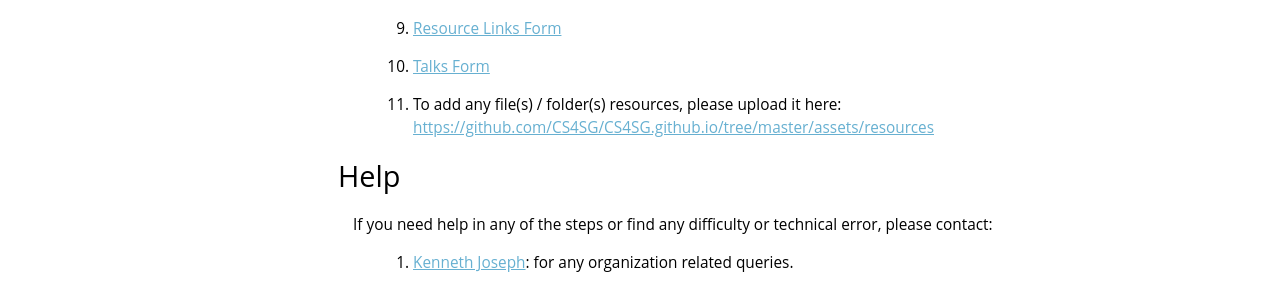
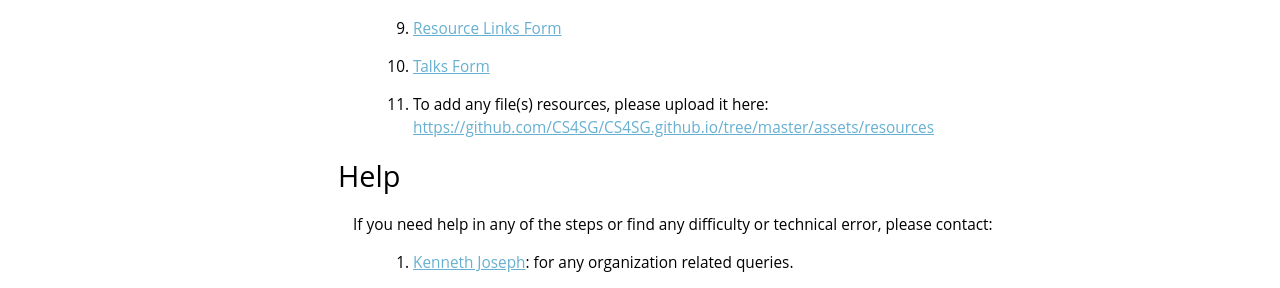
Before and after one commit to CS4SG/cs4sg_organization.github.io, a Jekyll site: the page built from index.html, in a window 1280 px wide and 900 px high, scrolled down 1673 px. Shown: the part 476-764 px from the top of the window. Built offline with Jekyll 4.4.1, drawn with Linux system fonts in a browser that asks for light colours.

```diff
--- a/index.html
+++ b/index.html
@@ -77,7 +77,7 @@
         {% for form in site.forms %}
           <li><a href="./{{ form.url }}" target="_blank">{{ form.title }}</a></li>
         {% endfor %}
-        <li>To add any file(s) / folder(s) resources, please upload it here: <a href="https://github.com/CS4SG/CS4SG.github.io/tree/master/assets/resources" target="_blank">https://github.com/CS4SG/CS4SG.github.io/tree/master/assets/resources</a></li>
+        <li>To add any file(s) resources, please upload it here: <a href="https://github.com/CS4SG/CS4SG.github.io/tree/master/_resources" target="_blank">https://github.com/CS4SG/CS4SG.github.io/tree/master/assets/resources</a></li>
       </ol>
     </article>
   </section>
```
